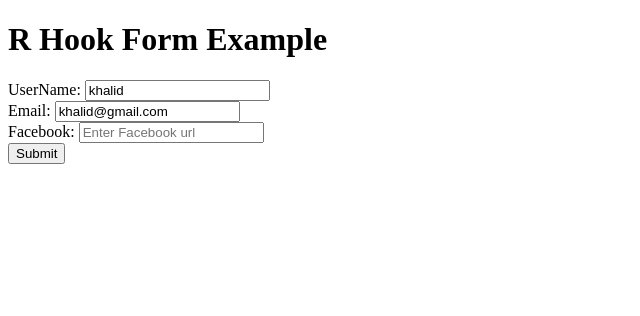
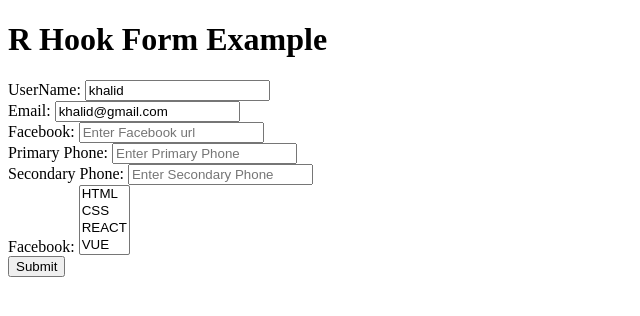
Before and after one commit to mohaimenkhalid/react-hook-form, a React (Vite) app: page / in a window 1280 px wide. Shown: the top 316 px of the page, without its empty margins (0-640 px from the left). Built offline with nearby package versions, Linux system fonts and the light colour scheme.

Commit message:
array specific index bind and multi element array use

```diff
--- a/src/App.jsx
+++ b/src/App.jsx
@@ -10,7 +10,9 @@ export default function App() {
             email: "khalid@gmail.com",
             social: {
                 facebook: ''
-            }
+            },
+            proneNumbers: ["", ""],
+            interests: []
         }
     })
     const {register, control, handleSubmit, formState} = form
@@ -65,6 +67,41 @@ export default function App() {
                     />
                     <small className="error">{errors.social?.facebook?.message}</small>
                 </div>
+                <div>
+                    <label>Primary Phone: </label>
+                    <input
+                        type='text'
+                        placeholder="Enter Primary Phone"
+                        {...register("proneNumbers.0", {
+                            required: 'Primary phone is required'
+                        })}
+                    />
+                    <small className="error">{errors?.proneNumbers && errors.proneNumbers[0].message}</small>
+                </div>
+                <div>
+                    <label>Secondary Phone: </label>
+                    <input
+                        type='text'
+                        placeholder="Enter Secondary Phone"
+                        {...register("proneNumbers.1")}
+                    />
+                </div>
+
+                <div>
+                    <label>Facebook: </label>
+                    <select
+                        {...register("interests", {
+                            required: 'interests is required'
+                        })}
+                        multiple
+                    >
+                        <option value="HTML">HTML</option>
+                        <option value="CSS">CSS</option>
+                        <option value="REACT">REACT</option>
+                        <option value="VUE">VUE</option>
+                    </select>
+                    <small className="error">{errors?.interests?.message}</small>
+                </div>
                 <button type="submit">Submit</button>
             </form>
 
```
